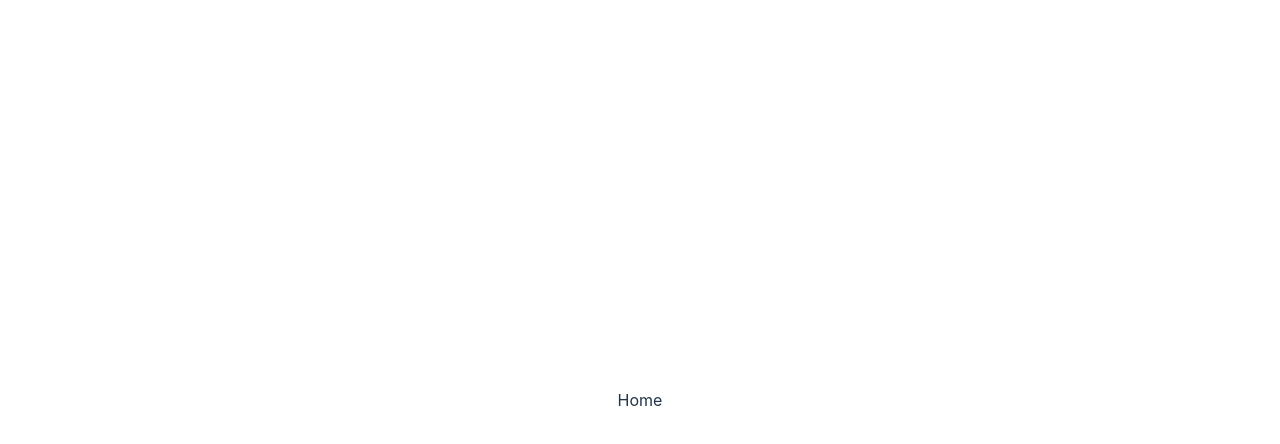
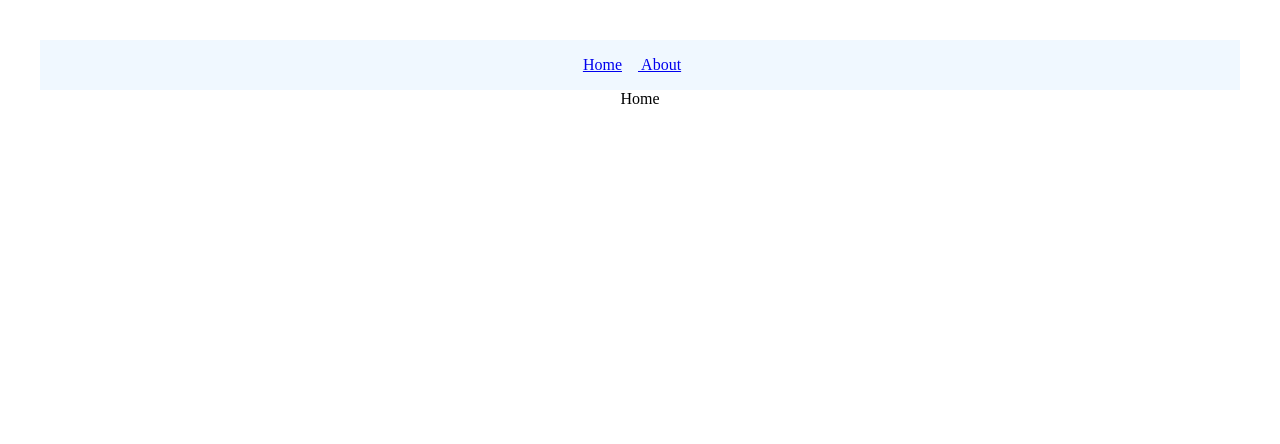
Before and after one commit to travisburns/reactRouterTut, a React (Vite) app in the folder reactroutertut/: page / in a window 1280 px wide. Shown: the top 444 px of the page. Built offline with nearby package versions, Linux system fonts and the light colour scheme.

Commit message:
Added navbar links tut and learned links

```diff
--- a/reactroutertut/src/App.jsx
+++ b/reactroutertut/src/App.jsx
@@ -3,12 +3,14 @@
 import './App.css'
 import { Home } from './Components/Home'
 import { About } from './Components/About'
+import Navbar from './Components/Navbar'
 
 function App() {
   const [count, setCount] = useState(0)
 
   return (
     <>
+    <Navbar />
       <Routes>
         <Route path='/' element={<Home />} />
         <Route path='about' element={<About />} />
--- /dev/null
+++ b/reactroutertut/src/Components/Navbar.jsx
@@ -0,0 +1,13 @@
+import React from 'react'
+import {Link } from 'react-router-dom'
+
+const Navbar = () => {
+  return (
+    <nav>
+        <Link to='/'> Home</Link>
+        <Link to='/about'> About</Link>
+    </nav>
+  )
+}
+
+export default Navbar
--- a/reactroutertut/src/index.css
+++ b/reactroutertut/src/index.css
@@ -1,69 +1,8 @@
-:root {
-  font-family: Inter, system-ui, Avenir, Helvetica, Arial, sans-serif;
-  line-height: 1.5;
-  font-weight: 400;
-
-  color-scheme: light dark;
-  color: rgba(255, 255, 255, 0.87);
-  background-color: #242424;
-
-  font-synthesis: none;
-  text-rendering: optimizeLegibility;
-  -webkit-font-smoothing: antialiased;
-  -moz-osx-font-smoothing: grayscale;
-  -webkit-text-size-adjust: 100%;
+nav {
+  background-color: aliceblue;
+  padding: 16px 32px;
 }
 
-a {
-  font-weight: 500;
-  color: #646cff;
-  text-decoration: inherit;
+nav a {
+  margin-right: 16px;
 }
-a:hover {
-  color: #535bf2;
-}
-
-body {
-  margin: 0;
-  display: flex;
-  place-items: center;
-  min-width: 320px;
-  min-height: 100vh;
-}
-
-h1 {
-  font-size: 3.2em;
-  line-height: 1.1;
-}
-
-button {
-  border-radius: 8px;
-  border: 1px solid transparent;
-  padding: 0.6em 1.2em;
-  font-size: 1em;
-  font-weight: 500;
-  font-family: inherit;
-  background-color: #1a1a1a;
-  cursor: pointer;
-  transition: border-color 0.25s;
-}
-button:hover {
-  border-color: #646cff;
-}
-button:focus,
-button:focus-visible {
-  outline: 4px auto -webkit-focus-ring-color;
-}
-
-@media (prefers-color-scheme: light) {
-  :root {
-    color: #213547;
-    background-color: #ffffff;
-  }
-  a:hover {
-    color: #747bff;
-  }
-  button {
-    background-color: #f9f9f9;
-  }
-}
```
